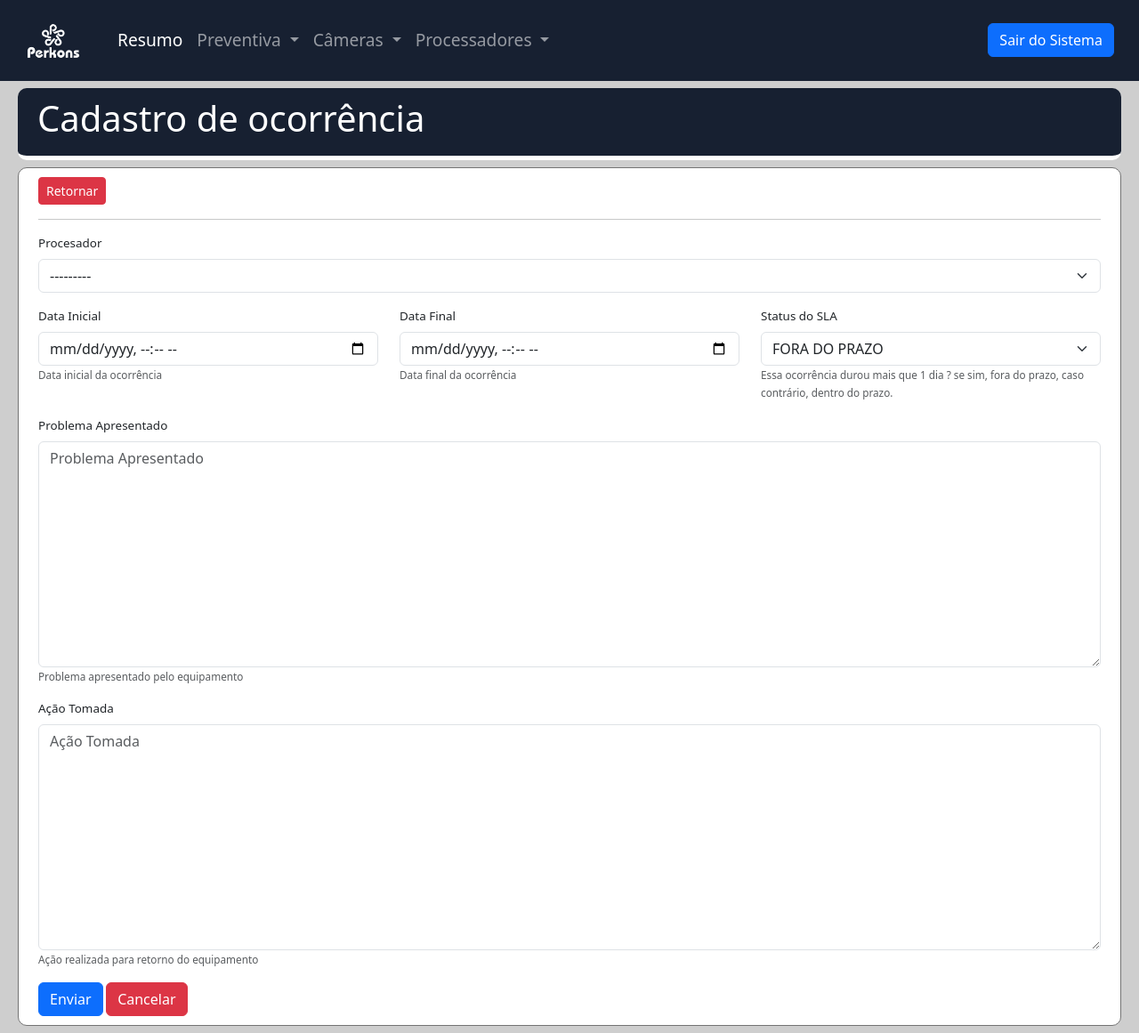
After one commit to andrealansp/sr-jira, a Django app: page /acompanhamento/registrar in a window 1280 px wide. The commit adds this page. Shown: the whole page at 89% size. Run offline with Django 5.2, Linux system fonts and the light colour scheme; the visitor is signed in with stand-in values (Sample User, id 1); data that the repository does not hold is empty; some libraries are stand-ins or nearby versions.

```diff
--- a/acompanhamento/forms.py
+++ b/acompanhamento/forms.py
@@ -7,6 +7,6 @@ class AcompanhamentoForm(forms.ModelForm):
         model = Acompanhamento
         fields = "__all__"
         widgets = {
-            'data_inicial': forms.DateInput(attrs={'type': 'datetime-local'}),
-            'data_final': forms.DateInput(attrs={'type': 'datetime-local'}),
+            'data_inicial': forms.DateTimeInput(attrs={'type': 'datetime-local'}),
+            'data_final': forms.DateTimeInput(attrs={'type': 'datetime-local'}),
         }
--- a/acompanhamento/models.py
+++ b/acompanhamento/models.py
@@ -1,18 +1,23 @@
 from datetime import datetime
 
 from django.db import models
+
 from processadores.models import Processador
 
+
 class Acompanhamento(models.Model):
-
-    id_processador = models.ForeignKey(Processador, on_delete=models.CASCADE, related_name='acompanhamento')
-    data_inicial = models.DateTimeField("Data Inicial", null=False, blank=False)
-    data_final = models.DateTimeField("Data Final", null=False, blank=False)
-    problema_apresentado = models.TextField("Problema Apresentado", null=False, blank=False)
-    acao_tomada = models.TextField("Ação Tomada", null=False, blank=False)
-    status_sla = models.CharField('Status', max_length=10, choices=[("dentro","DENTRO"),("fora","FORA")],default="fora")
-    duracao = models.DurationField(editable=False,null=True,blank=True,
-                                               help_text="Duração total da ocorrência (calculado automaticamente)")
+    id_processador = models.ForeignKey(Processador, on_delete=models.CASCADE, related_name='acompanhamento', verbose_name="Procesador")
+    data_inicial = models.DateTimeField("Data Inicial", null=False, blank=False, help_text="Data inicial da ocorrência")
+    data_final = models.DateTimeField("Data Final", null=False, blank=False, help_text="Data final da ocorrência")
+    problema_apresentado = models.TextField("Problema Apresentado", null=False, blank=False,
+                                            help_text="Problema apresentado pelo equipamento")
+    acao_tomada = models.TextField("Ação Tomada", null=False, blank=False,
+                                   help_text="Ação realizada para retorno do equipamento")
+    status_sla = models.CharField('Status do SLA', max_length=10,
+                                  choices=[("dentro", "DENTRO DO PRAZO"), ("fora", "FORA DO PRAZO")], default="fora",
+                                  help_text="Essa ocorrência durou mais que 1 dia ? se sim, fora do prazo, caso contrário, dentro do prazo.")
+    duracao = models.DurationField(editable=False, null=True, blank=True,
+                                   help_text="Duração total da ocorrência (calculado automaticamente)")
 
     class Meta:
         verbose_name = "Acompanhamento"
@@ -33,4 +38,4 @@ class Acompanhamento(models.Model):
         super().save(*args, **kwargs)
 
     def __str__(self):
-        return f'{self.id_processador.identificacao}-{self.data_inicial}'
+        return f'{self.id_processador_id}-{self.id_processador.identificacao}-{self.data_inicial}'
--- /dev/null
+++ b/acompanhamento/templates/acompanhamento/acompanhamento_form.html
@@ -0,0 +1,43 @@
+{% extends "base.html" %}
+{% load static %}
+{% load django_bootstrap5 %}
+{% block content %}
+    <div class="row custom_header m-2">
+        <div class="col">
+            <h1>Cadastro de ocorrência</h1>
+        </div>
+    </div>
+    <div class="row principal m-2">
+        <div class="col">
+            <input class="btn btn-danger btn-sm" type="reset" value="Retornar"
+                   onClick="history.back()"/>
+            <hr>
+            <form method="post">
+                {% csrf_token %}
+                <div class="row">
+                    <div class="col">
+                        {% bootstrap_field form.id_processador show_label="true" size="sm"  %}
+                    </div>
+                </div>
+                <div class="row">
+                    <div class="col-4">{% bootstrap_field form.data_inicial show_label="true" size="sm"  %}</div>
+                    <div class="col-4">{% bootstrap_field form.data_final show_label="true" size="sm"  %}</div>
+                    <div class="col-4">{% bootstrap_field form.status_sla show_label="true" size="sm"  %}</div>
+                </div>
+                <div class="row">
+                    <div class="col">
+                        {% bootstrap_field form.problema_apresentado show_label="true" size="sm"  %}
+                    </div>
+                </div>
+                <div class="row">
+                    <div class="col">
+                         {% bootstrap_field form.acao_tomada show_label="true" size="sm"  %}
+                    </div>
+                </div>
+                {% bootstrap_form_errors form %}
+                {% bootstrap_button button_type="submit" button_class="btn-primary" size="sm" content="Enviar" %}
+                {% bootstrap_button button_type="reset" button_class="btn-danger" size="sm" content="Cancelar" %}
+            </form>
+        </div>
+    </div>
+{% endblock %}
--- a/acompanhamento/urls.py
+++ b/acompanhamento/urls.py
@@ -5,11 +5,10 @@ app_name = 'acompanhamento'
 
 
 urlpatterns = [
-    path('acompanhamento', views.AcompanhamentoListView.as_view(), name="listar"),
-    path("acompanhamento/<int:year>/<int:month>", views.AcompanhamentoMonthListView.as_view(), name="listar_mes"),
-    path('acompanhamento/registrar', views.AcompanhamentoCreateView.as_view(), name="registrar"),
-    path('acompanhamento/atualizar/<pk>', views.AcompanhamentoUpdateView.as_view(), name="atualizar"),
-    path('acompanhamento/deletar/<pk>', views.AcompanhamentoDeleteView.as_view(), name="deletar"),
-    path('acompanhamento/relatorio/<int:year>/<int:month>',views.AcompanhamentoRelatorioView.as_view(), name="relatorio"),
-    path("acompanhamento/visualizar/<int:year>/<int:month>", views.AcompanhamentoVisualizacaoView.as_view(), name="visualizar"),
+    path('', views.AcompanhamentoListView.as_view(), name="listar"),
+    path('registrar', views.AcompanhamentoCreateView.as_view(), name="registrar"),
+    path('atualizar/<pk>', views.AcompanhamentoUpdateView.as_view(), name="atualizar"),
+    path('deletar/<pk>', views.AcompanhamentoDeleteView.as_view(), name="deletar"),
+    path('relatorio/<int:year>/<int:month>',views.AcompanhamentoRelatorioView.as_view(), name="relatorio"),
+    path("visualizar/<int:year>/<int:month>", views.AcompanhamentoVisualizacaoView.as_view(), name="visualizar"),
 ]
--- a/acompanhamento/views.py
+++ b/acompanhamento/views.py
@@ -2,13 +2,15 @@ from django.contrib.auth.mixins import LoginRequiredMixin
 from django.db.models.functions import ExtractYear, ExtractMonth
 from django.urls import reverse_lazy
 from django.views.generic import ListView, CreateView, UpdateView, DeleteView, TemplateView, MonthArchiveView
+from django.db.models import Q
+from pandas.core.interchange.from_dataframe import primitive_column_to_ndarray
 
 from .forms import AcompanhamentoForm
 from .models import Acompanhamento
 
 
 class AcompanhamentoListView(LoginRequiredMixin, ListView):
-    template_name = "acompanhamento_list.html"
+    template_name = "acompanhamento/acompanhamento_list.html"
     model = Acompanhamento
 
     def get_context_data(self, **kwargs):
@@ -18,34 +20,53 @@ class AcompanhamentoListView(LoginRequiredMixin, ListView):
                             .values_list('ano', 'mes')
                             .distinct()
                             .order_by('ano', 'mes'))
+
+        context["lista_processador"] = Acompanhamento.objects.order_by("id_processador").all().distinct(
+            "id_processador__identificacao")
         return context
+
+    def get_queryset(self):
+        instancia = super().get_queryset().all()
+        data = None
+        if self.request.GET.get("data"):
+            data = self.request.GET.get("data").split("/")
+            if data[0]:
+                instancia = instancia.filter(data_inicial__year=data[0])
+            if data[1]:
+                instancia = instancia.filter(data_inicial__month=data[1])
+        processador = self.request.GET.get("processador")
+
+        if processador:
+            instancia = instancia.filter(id_processador=processador)
+
+        return instancia
 
 
 class AcompanhamentoCreateView(LoginRequiredMixin, CreateView):
-    template_name = "acompanhamento_create.html"
+    template_name = "acompanhamento/acompanhamento_form.html"
     template_name_suffix = "_create"
     model = Acompanhamento
     form_class = AcompanhamentoForm
-    success_url = reverse_lazy("processadores:listar_acompanhamento")
+    success_url = reverse_lazy("acompanhamento:listar")
 
 
 class AcompanhamentoUpdateView(LoginRequiredMixin, UpdateView):
-    template_name = "acompanhamento_update.html"
+    template_name = "acompanhamento/acompanhamento_form.html"
     template_name_suffix = "_update"
     model = Acompanhamento
     form_class = AcompanhamentoForm
-    success_url = reverse_lazy("processadores:listar_acompanhamento")
+    success_url = reverse_lazy("acompanhamento:listar")
 
 
 class AcompanhamentoDeleteView(LoginRequiredMixin, DeleteView):
-    template_name = 'acompanhamento_confirm_delete.html'
+    template_name = 'acompanhamento/acompanhamento_confirm_delete.html'
     model = Acompanhamento
     queryset = Acompanhamento.objects.all()
-    success_url = reverse_lazy("processadores:listar_acompanhamento")
+    success_url = reverse_lazy("acompanhamento:listar")
 
 
 class AcompanhamentoVisualizacaoView(LoginRequiredMixin, TemplateView):
-    template_name = "acompanhamento_visualizacao.html"
+    template_name = "acompanhamento/acompanhamento_visualizacao.html"
 
     def get_context_data(self, **kwargs):
         context = super(AcompanhamentoVisualizacaoView, self).get_context_data(**kwargs)
@@ -54,23 +75,6 @@ class AcompanhamentoVisualizacaoView(LoginRequiredMixin, TemplateView):
 
 
 class AcompanhamentoRelatorioView(LoginRequiredMixin, ListView):
-    template_name = "acompanhamento_report.html"
+    template_name = "acompanhamento/acompanhamento_report.html"
     model = Acompanhamento
     queryset = Acompanhamento.objects.all()
-
-
-class AcompanhamentoMonthListView(LoginRequiredMixin, MonthArchiveView):
-    template_name = "acompanhamento_list.html"
-    queryset = Acompanhamento.objects.all()
-    date_field = "data_inicial"
-    month_format = "%m"
-    allow_future = False
-
-    def get_context_data(self, **kwargs):
-        context = super(AcompanhamentoMonthListView, self).get_context_data(**kwargs)
-        context["datas"] = (Acompanhamento.objects
-                            .annotate(ano=ExtractYear('data_inicial'), mes=ExtractMonth('data_inicial'))
-                            .values_list('ano', 'mes')
-                            .distinct()
-                            .order_by('ano', 'mes'))
-        return context
--- a/app/templates/base.html
+++ b/app/templates/base.html
@@ -90,7 +90,7 @@
                             <ul class="dropdown-menu">
                                 <li><a class="dropdown-item" href={% url "processadores:listar" %}>Lista de processadores</a></li>
                                 <li>
-                                <li><a class="dropdown-item" href={% url "acompanhamento:listar_acompanhamento" %}>Lista de acompanhamento</a>
+                                <li><a class="dropdown-item" href={% url "acompanhamento:listar" %}>Lista de acompanhamento</a>
                                 </li>
                             </ul>
                         </li>
```
Also changed, not shown: acompanhamento/templates/acompanhamento/acompanhamento_create.html (deleted, +0 -24 lines), acompanhamento/templates/acompanhamento/acompanhamento_list.html (+20 -30 lines), acompanhamento/templates/acompanhamento/acompanhamento_update.html (deleted, +0 -24 lines), acompanhamento/migrations/0001_initial.py, acompanhamento/migrations/0002_alter_acompanhamento_options_and_more.py (added), processadores/migrations/0003_acompanhamento.py, processadores/migrations/0004_delete_acompanhamento.py.
